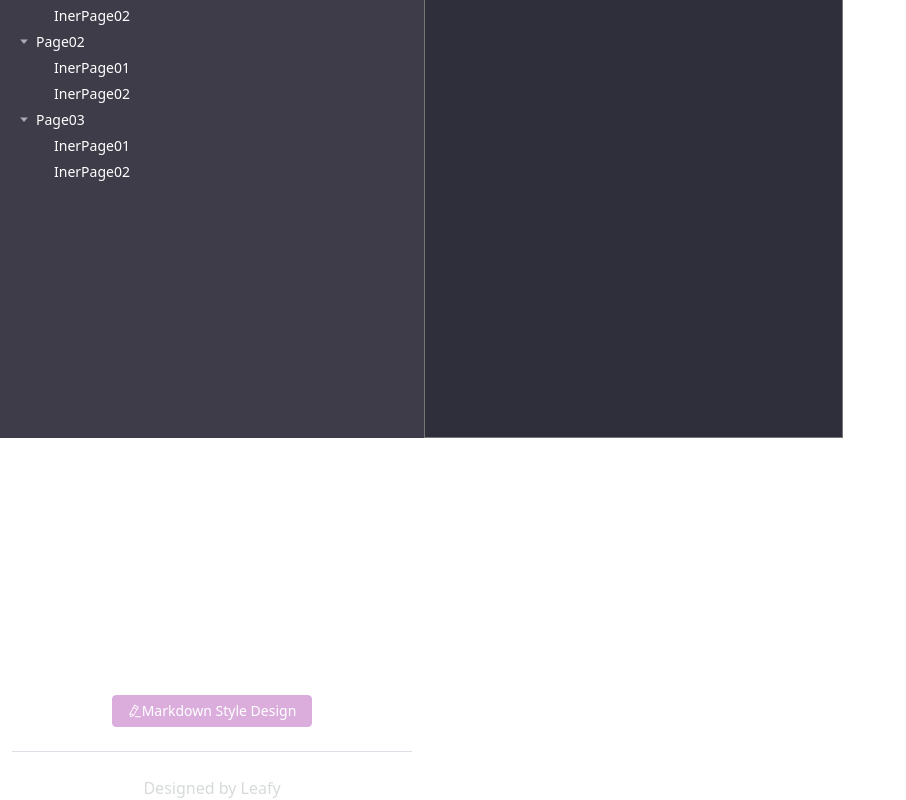
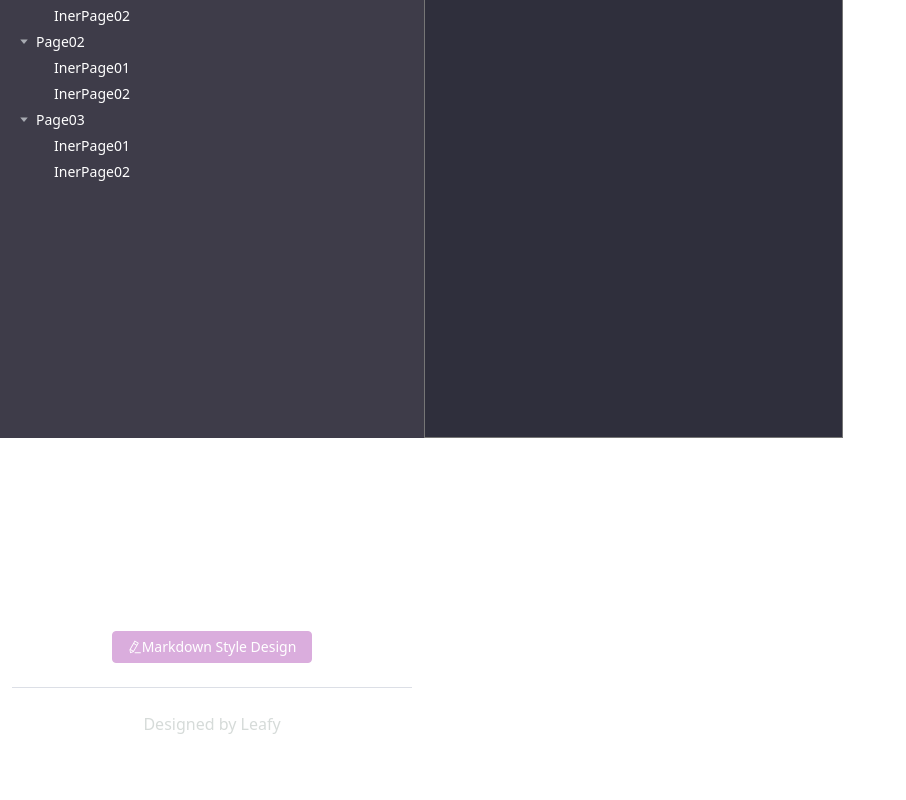
Before and after one commit to NUTC-BoardGame-Club/Leafy_front-end, a Vue app: page / in a window 1280 px wide. Shown: the part 362-1162 px from the top of the page, without its empty margins (0-906 px from the left). After the commit the page ends 1098 px from the top, so only its background shows below. Built offline with nearby package versions, Linux system fonts and the light colour scheme.

Commit message:
稍微修改

```diff
--- a/src/components/Sidebar.vue
+++ b/src/components/Sidebar.vue
@@ -108,7 +108,7 @@ export default {
 
 .sidebar-bottom {
   position: relative;
-  top: 80%;
+  top: 70%;
   text-align: center;
 }
 .sidebar-bottom .el-button {
--- a/src/views/Home.vue
+++ b/src/views/Home.vue
@@ -3,8 +3,6 @@
   <div id="editor">
 
     <textarea v-model="input" debounce="300"></textarea>
-
-
     <div v-html="output">
 
     </div>
@@ -59,6 +57,12 @@ textarea,
   box-sizing: border-box;
   padding: 0 20px;
 
+
+}
+textarea,
+#editor div .pre{
+  background-color: darkgray;
+
 }
 
 textarea {
```
